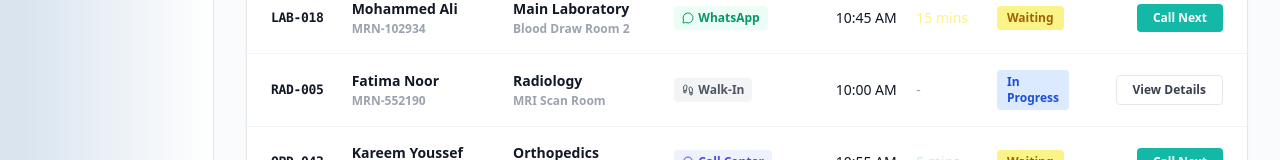
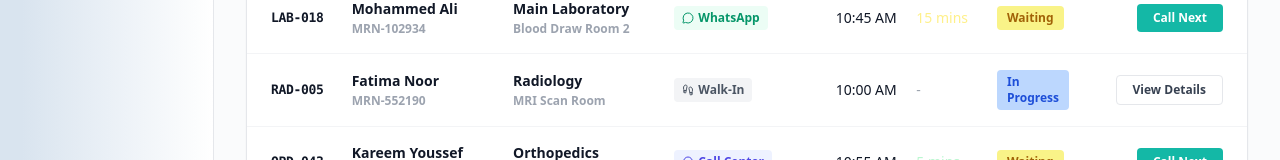
Before and after one commit to maanaar/agial, a React (Vite) app: page /live-queue-dashboard in a window 1280 px wide. Shown: the part 621-781 px from the top of the page. Built offline with nearby package versions, Linux system fonts and the light colour scheme.

Commit message:
style: update info badge background color to #BCD7FE

```diff
--- a/src/components/live-queue-dashboard/Badge.jsx
+++ b/src/components/live-queue-dashboard/Badge.jsx
@@ -4,7 +4,7 @@ import { Headset, MessageCircle, Footprints } from 'lucide-react';
 const Badge = ({ type, children }) => {
   const styles = {
     warning: "bg-[#F9F388] text-yellow-700",
-    info: "bg-blue-100 text-blue-700",
+    info: "bg-[#BCD7FE] text-blue-700",
     success: "bg-green-100 text-green-700",
     purple: "bg-fuchsia-100 text-fuchsia-700", // pre-op
   };
```
